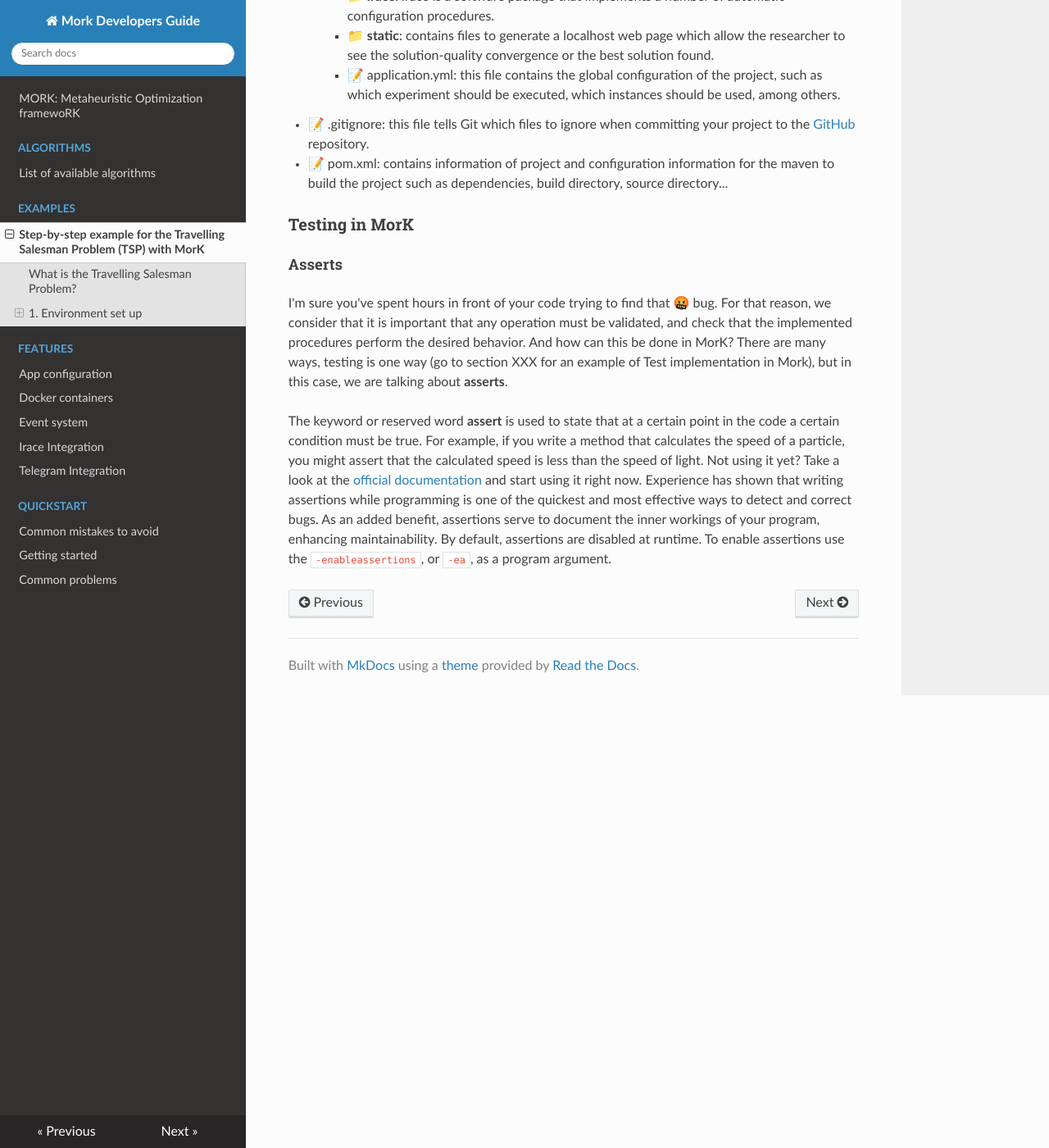
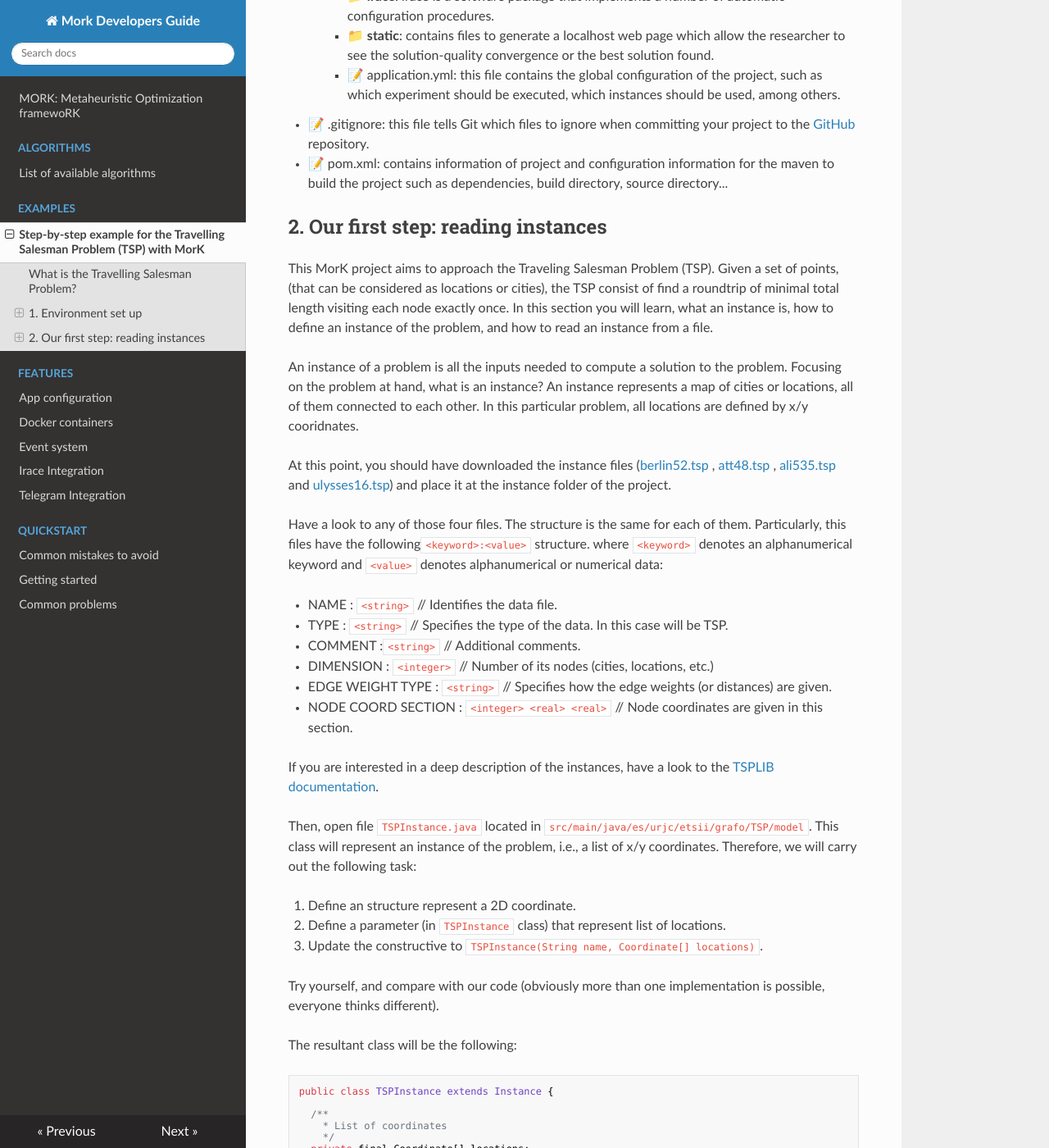
Before and after one commit to mork-optimization/mork, an MkDocs documentation site: the page built from docs/examples/stepbysteptspexample.md, in a window 1280 px wide and 1400 px high, scrolled down 2463 px. Shown: the whole window at 82% size. Built offline with MkDocs 1.6.1, drawn with Linux system fonts in a browser that asks for light colours; nearby versions of some CDN libraries; some of the changed text lies outside the part shown.

Commit message:
instance definition

````diff
--- a/docs/examples/stepbysteptspexample.md
+++ b/docs/examples/stepbysteptspexample.md
@@ -57,11 +61,11 @@
 - 📁 **.run**
 
 If you are using  [IntelliJ](https://www.jetbrains.com/idea/), you might have noticed that there are two default
-configuration files: `Performance.run.xml` and `Validation.run.xml`. On the one hand, the
-performance run configuration corresponds to a normal execution of the framework. On the other hand, the validation run
-configuration has the assertion enables (don't you know what assertion or assert is? Have a look to [Testing in MorK section]()).
-In this case, as soon as an assertion is not true, an exception will be thrown. Anyway, to configure your own run
-configuration, the main class of MorK is located at `es.urjc.etsii.grafo.TSP.Main`.
+configuration files: `Performance.run.xml` and `Validation.run.xml`. On the one hand, the performance run configuration
+corresponds to a normal execution of the framework. On the other hand, the validation run configuration has the
+assertion enables (don't you know what assertion or assert is? Have a look to [Testing in MorK section]()). In this
+case, as soon as an assertion is not true, an exception will be thrown. Anyway, to configure your own run configuration,
+the main class of MorK is located at `es.urjc.etsii.grafo.TSP.Main`.
 
 - 📁 **docker** :
 - 📁 **instances**
@@ -87,6 +91,81 @@
 - 📝 pom.xml: contains information of project and configuration information for the maven to build the project such as
   dependencies, build directory, source directory...
 
+## 2. Our first step: reading instances
+
+This MorK project aims to approach the Traveling Salesman Problem (TSP). Given a set of points, (that can be considered
+as locations or cities), the TSP consist of find a roundtrip of minimal total length visiting each node exactly once. In
+this section you will learn, what an instance is, how to define an instance of the problem, and how to read an instance
+from a file.
+
+An instance of a problem is all the inputs needed to compute a solution to the problem. Focusing on the problem at hand,
+what is an instance? An instance represents a map of cities or locations, all of them connected to each other. In this
+particular problem, all locations are defined by x/y cooridnates.
+
+At this point, you should have downloaded the instance
+files ([berlin52.tsp](http://elib.zib.de/pub/mp-testdata/tsp/tsplib/tsp/berlin52.tsp)
+, [att48.tsp](http://elib.zib.de/pub/mp-testdata/tsp/tsplib/tsp/att48.tsp)
+, [ali535.tsp](http://elib.zib.de/pub/mp-testdata/tsp/tsplib/tsp/ali535.tsp)
+and [ulysses16.tsp](http://elib.zib.de/pub/mp-testdata/tsp/tsplib/tsp/ulysses16.tsp)) and place it at the instance
+folder of the project.
+
+Have a look to any of those four files. The structure is the same for each of them. Particularly, this files have the
+following` <keyword>:<value>` structure. where `<keyword>` denotes an alphanumerical keyword and `<value>` denotes
+alphanumerical or numerical data:
+
+- NAME : `<string>` // Identifies the data file.
+- TYPE : `<string>` // Specifies the type of the data. In this case will be TSP.
+- COMMENT :` <string>` // Additional comments.
+- DIMENSION : `<integer>` // Number of its nodes (cities, locations, etc.)
+- EDGE WEIGHT TYPE : `<string>` // Specifies how the edge weights (or distances) are given.
+- NODE COORD SECTION :   `<integer> <real> <real>` // Node coordinates are given in this section.
+
+If you are interested in a deep description of the instances, have a look to
+the [TSPLIB documentation](http://comopt.ifi.uni-heidelberg.de/software/TSPLIB95/tsp95.pdf).
+
+Then, open file `TSPInstance.java` located in `src/main/java/es/urjc/etsii/grafo/TSP/model`. This class will represent
+an instance of the problem, i.e., a list of x/y coordinates. Therefore, we will carry out the following task:
+
+1. Define an structure represent a 2D coordinate.
+2. Define a parameter  (in `TSPInstance` class) that represent list of locations.
+3. Update the constructive to `TSPInstance(String name, Coordinate[] locations)`.
+
+Try yourself, and compare with our code (obviously more than one implementation is possible, everyone thinks different).
+
+The resultant class will be the following:
+
+```
+public class TSPInstance extends Instance {
+
+  /**
+    * List of coordinates
+    */
+  private final Coordinate[] locations;
+
+  /**
+    * Constructor
+    *
+    * @param name name of the instance
+    * @param locations list of coordiantes
+    */
+  protected TSPInstance(String name, Coordinate[] locations) { super(name); this.locations = locations; }
+
+  /**
+    * Get the list of locations
+    *
+    * @return list of locations
+    */
+  public Coordinate[] getLocations() { return locations; }
+
+  /**
+    * 2D coordinate
+      */ public record Coordinate(double x, double y) { }
+}
+```
+
+
+> 💡 Tip: is this the first time you have come across record? You don't know what you're missing!! Record classes, which are a special kind of class, help to model plain data aggregates with less ceremony than normal classes. Have a look to the[Java documentation](https://docs.oracle.com/en/java/javase/16/language/records.html) abut record classes.
+
 ### Testing in MorK
 
 #### Asserts
@@ -94,7 +173,7 @@
 I'm sure you've spent hours in front of your code trying to find that 🤬 bug. For that reason, we consider that it is
 important that any operation must be validated, and check that the implemented procedures perform the desired behavior.
 And how can this be done in MorK? There are many ways, testing is one way (go to section XXX for an example of Test
-implementation in Mork), but in this case, we are talking about **asserts**.
+implementation in MorK), but in this case, we are talking about **asserts**.
 
 The keyword or reserved word **assert** is used to state that at a certain point in the code a certain condition must be
 true. For example, if you write a method that calculates the speed of a particle, you might assert that the calculated
````
Also changed, not shown: other parts of docs/examples/stepbysteptspexample.md (+6 -2 lines).
